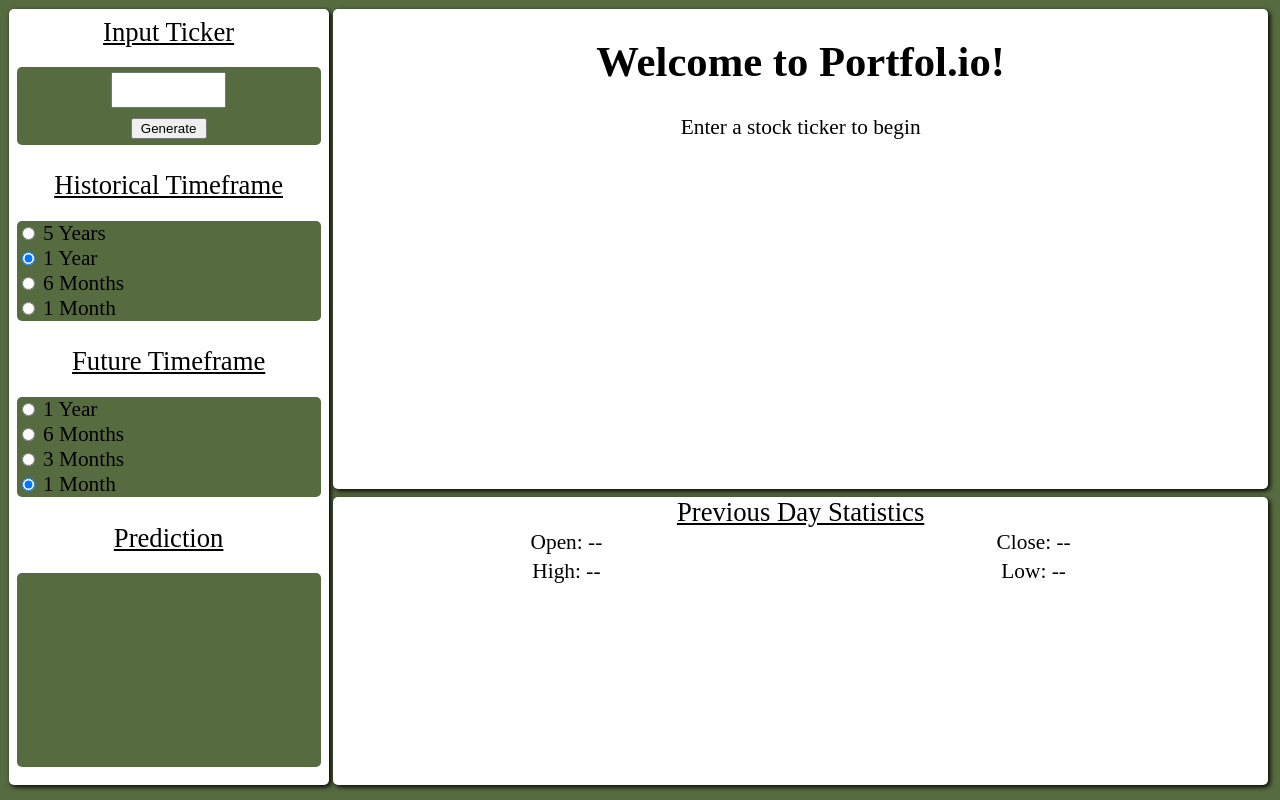
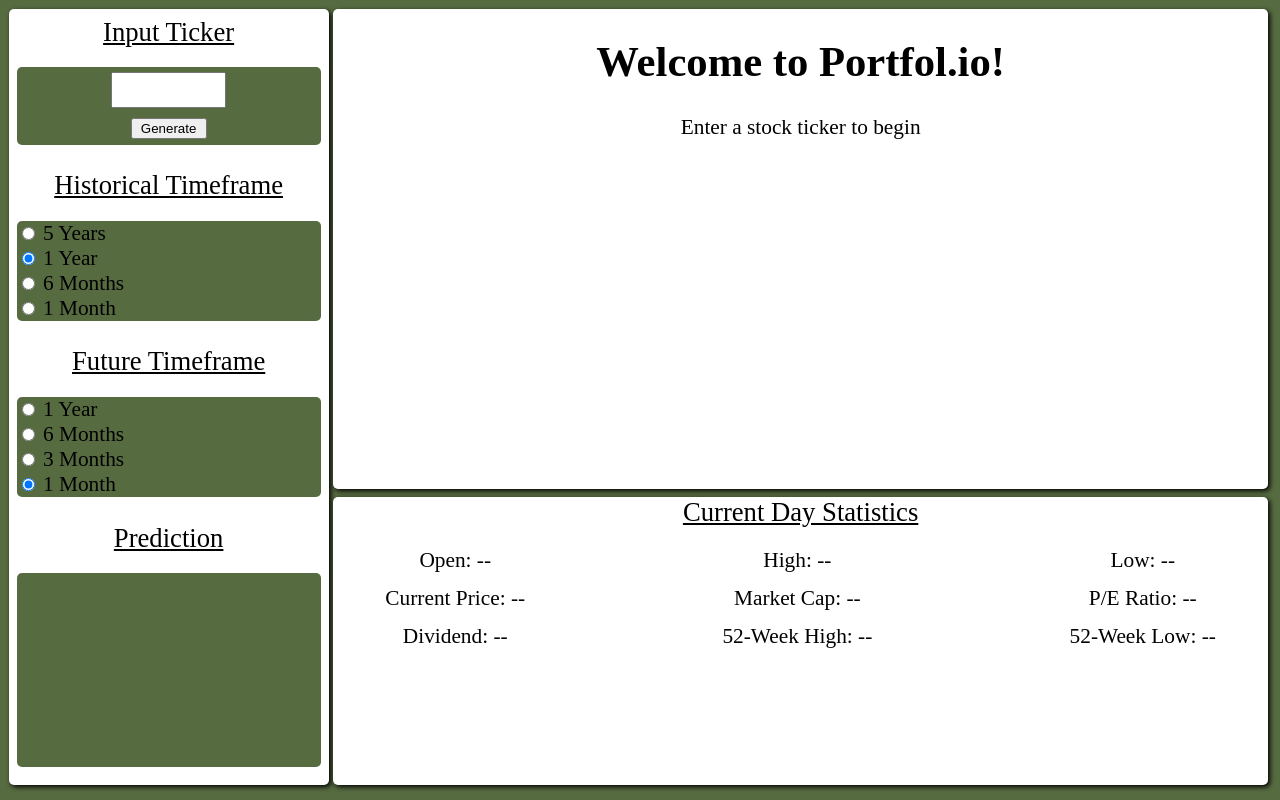
Before and after one commit to lywysocki/COMP4960---Portfol.io, a Django app: page / in a window 1280 px wide. Run offline with Django 4.2, Linux system fonts and the light colour scheme.

Commit message:
Adding confidence value and market stats

```diff
--- a/stockmath/forms.py
+++ b/stockmath/forms.py
@@ -1,5 +1,4 @@
 from django import forms
-from django.core.validators import RegexValidator
 
 class InputForm(forms.Form):
     HIST_TFS = [
@@ -14,11 +13,9 @@ class InputForm(forms.Form):
         ('3mF', '3 Months'),
         ('1mF', '1 Month'),
     ]
-    alphanumeric = RegexValidator(r'^[0-9a-zA-Z]*$', 'Only alphanumeric characters are allowed.')
     ticker = forms.CharField(
         max_length=10,
         widget=forms.TextInput(attrs={'class': 'inputstyle', 'style':'height:30px;width:35%;font-size:large;'}),
-        validators=[alphanumeric]
         )
     hist = forms.ChoiceField(
         choices=HIST_TFS,
--- a/stockmath/static/style.css
+++ b/stockmath/static/style.css
@@ -56,7 +56,9 @@ body {
 
 .grid {
     display: grid;
-    grid-template-columns: auto auto;
+    grid-template-columns: auto auto auto;
+    grid-gap: 10%;
+    padding-top: 2%;
 }
 
 .grid-element {
--- a/stockmath/templates/error.html
+++ b/stockmath/templates/error.html
@@ -51,12 +51,12 @@
             </div>
         </div>
         <div class="base3" id="statsdiv">
-            <label for="grid" class="labelstyle" style="display:block;text-align:center;">Previous Day Statistics</label>
+            <!-- <label for="grid" class="labelstyle" style="display:block;text-align:center;">Previous Day Statistics</label>
             <div class="grid">
                 <div class="grid-element">Open: {{ open }}</div>
                 <div class="grid-element">Close: {{ close }}</div>
                 <div class="grid-element">High: {{ high }}</div>
-                <div class="grid-element">Low: {{ low }}</div>
+                <div class="grid-element">Low: {{ low }}</div> -->
             </div>
         </div>
     </body>
--- a/stockmath/templates/index.html
+++ b/stockmath/templates/index.html
@@ -50,12 +50,17 @@
             {% endif %}
         </div>
         <div class="base3" id="statsdiv">
-            <label for="grid" class="labelstyle" style="display:block;text-align:center;">Previous Day Statistics</label>
+            <label for="grid" class="labelstyle" style="display:block;text-align:center;">Current Day Statistics</label>
             <div class="grid">
                 <div class="grid-element">Open: {{ open }}</div>
-                <div class="grid-element">Close: {{ close }}</div>
                 <div class="grid-element">High: {{ high }}</div>
                 <div class="grid-element">Low: {{ low }}</div>
+                <div class="grid-element">Current Price: {{ cur_price }}</div>
+                <div class="grid-element">Market Cap: {{ mkt_cap }}</div>
+                <div class="grid-element">P/E Ratio: {{ pe_rat }}</div>
+                <div class="grid-element">Dividend: {{ div_yield }}</div>
+                <div class="grid-element">52-Week High: {{ 52h }}</div>
+                <div class="grid-element">52-Week Low: {{ 52l }}</div>
             </div>
         </div>
     </body>
--- a/stockmath/views.py
+++ b/stockmath/views.py
@@ -1,11 +1,15 @@
 from django.shortcuts import render
 from Algorithm.arima import forecast
+from Database.database import market_data
 from .forms import InputForm
-import os
+from datetime import date
+from dateutil.relativedelta import relativedelta
+import mysql.connector
 
 # Create your views here.
 
 def base_page(request):
+    render_page = 'index.html'
     # request has a filled form
     if request.method == 'POST':
         # "bind" the form data
@@ -14,47 +18,76 @@ def base_page(request):
             context = dict(**form.cleaned_data)
             context['form'] = form
             context['ticker'] = form.cleaned_data['ticker'].upper()
-            # try:
-            # forecast function expects a date, not a number of days in the past
-            # if image problems try deleting here before calling
-            forecast(form.cleaned_data['ticker'], 12, 31)
-            #     raise Exception("Test ticker error message")
-            # except ValueError as pred_err:
-            #     context['pred_err'] = str(pred_err)
-            # except Exception as tick_err:
-            #     context['tick_err'] = str(tick_err)
-            # finally:
-            #     context['open'] = "--"
-            #     context['close'] = "--"
-            #     context['high'] = "--"
-            #     context['low'] = "--"
-            #     return render(request, 'error.html', context)
-            context['open'] = 20
-            context['close'] = 30
-            context['high'] = 40
-            context['low'] = 10
-            context['pred_conf'] = 80
-            context['graph_img'] = 'graph.png'
-        # add an else here so context is defined when ticker is invalid
+            try:
+                context['pred_conf'] = do_forecast(form.cleaned_data['ticker'], form.cleaned_data['hist'], form.cleaned_data['future'])
+                market_dict = market_data(form.cleaned_data['ticker'].upper())
+                context['open'] = market_dict['Open']
+                context['high'] = market_dict['High']
+                context['low'] = market_dict['Low']
+                context['cur_price'] = market_dict['Current Price']
+                context['mkt_cap'] = market_dict['Mkt Cap']
+                context['pe_rat'] = market_dict['P/E Ratio']
+                context['div_yield'] = market_dict['Div Yield']
+                context['52h'] = market_dict['52-wk High']
+                context['52l'] = market_dict['52-wk Low']
+            except ValueError as pred_err:
+                context['pred_err'] = str(pred_err)
+                render_page = 'error.html'
+            except Exception as tick_err:
+                # MySQL error: 1146 Table 'tablename' doesn't exist
+                if str(tick_err).startswith("1146"):
+                    context['tick_err'] = "Ticker does not exist in database."
+                else:
+                    context['tick_err'] = str(tick_err)
+                render_page = 'error.html'
+            finally:
+                context['graph_img'] = 'graph.png'
     else:
         form = InputForm()
         context = {}
         context['form'] = form
+        context['pred_conf'] = "X"
         context['open'] = "--"
-        context['close'] = "--"
         context['high'] = "--"
         context['low'] = "--"
-        context['pred_conf'] = "X"
-
-    return render(request, 'index.html', context)
+        context['cur_price'] = "--"
+        context['mkt_cap'] = "--"
+        context['pe_rat'] = "--"
+        context['div_yield'] = "--"
+        context['52h'] = "--"
+        context['52l'] = "--"
+    return render(request, render_page, context)
 
 def error_page(request):
     form = InputForm()
     context = {}
-    context['form'] = form
-    context['open'] = "--"
-    context['close'] = "--"
-    context['high'] = "--"
-    context['low'] = "--"
-    context['pred_conf'] = "X"
     return render(request, 'error.html', context)
+
+def do_forecast(ticker, hist, future):
+    current_day = date.today()
+    hist_day = ''
+    future_day = ''
+    if hist == '5yH':
+        hist_day = current_day - relativedelta(years=5)
+    elif hist == '1yH':
+        hist_day = current_day - relativedelta(years=1)
+    elif hist == '6mH':
+        hist_day = current_day - relativedelta(months=6)
+    elif hist == '1mH':
+        hist_day = current_day - relativedelta(months=1)
+    else:
+        #should never run
+        raise Exception("Invalid historical timeframe selected!")
+    if future == '1yF':
+        future_day = current_day + relativedelta(years=1)
+    elif future == '6mF':
+        future_day = current_day + relativedelta(months=6)
+    elif future == '3mF':
+        future_day = current_day + relativedelta(months=3)
+    elif future == '1mF':
+        future_day = current_day + relativedelta(months=1)
+    else:
+        #should never run
+        raise Exception("Invalid future timeframe selected!")
+    # returns confidence
+    return forecast(ticker, (current_day-hist_day).days, (future_day-current_day).days)
```
Also changed, not shown: Algorithm/arima.py (+6 -4 lines), Database/database.py (+9 -9 lines), stockmath/static/graph.png.
